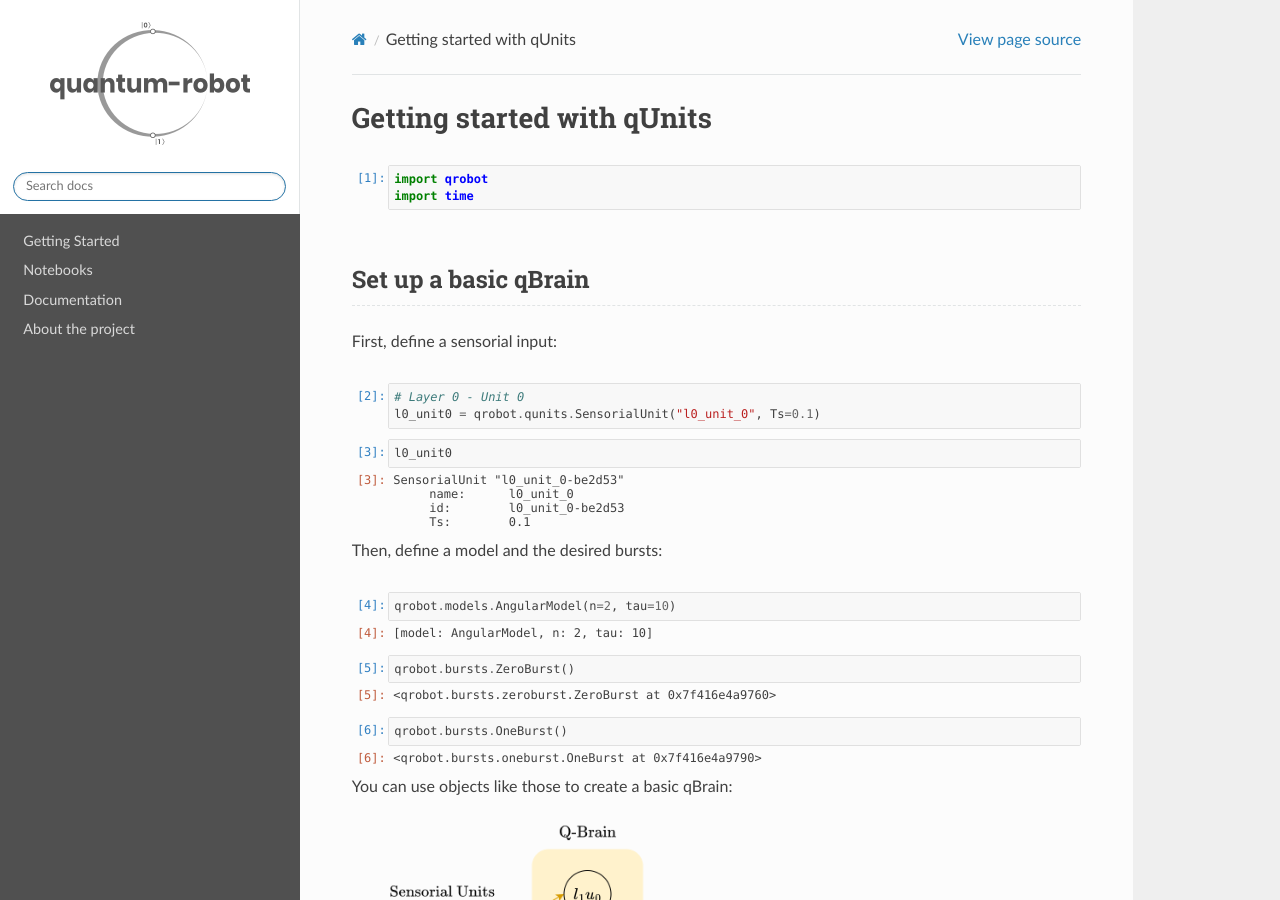
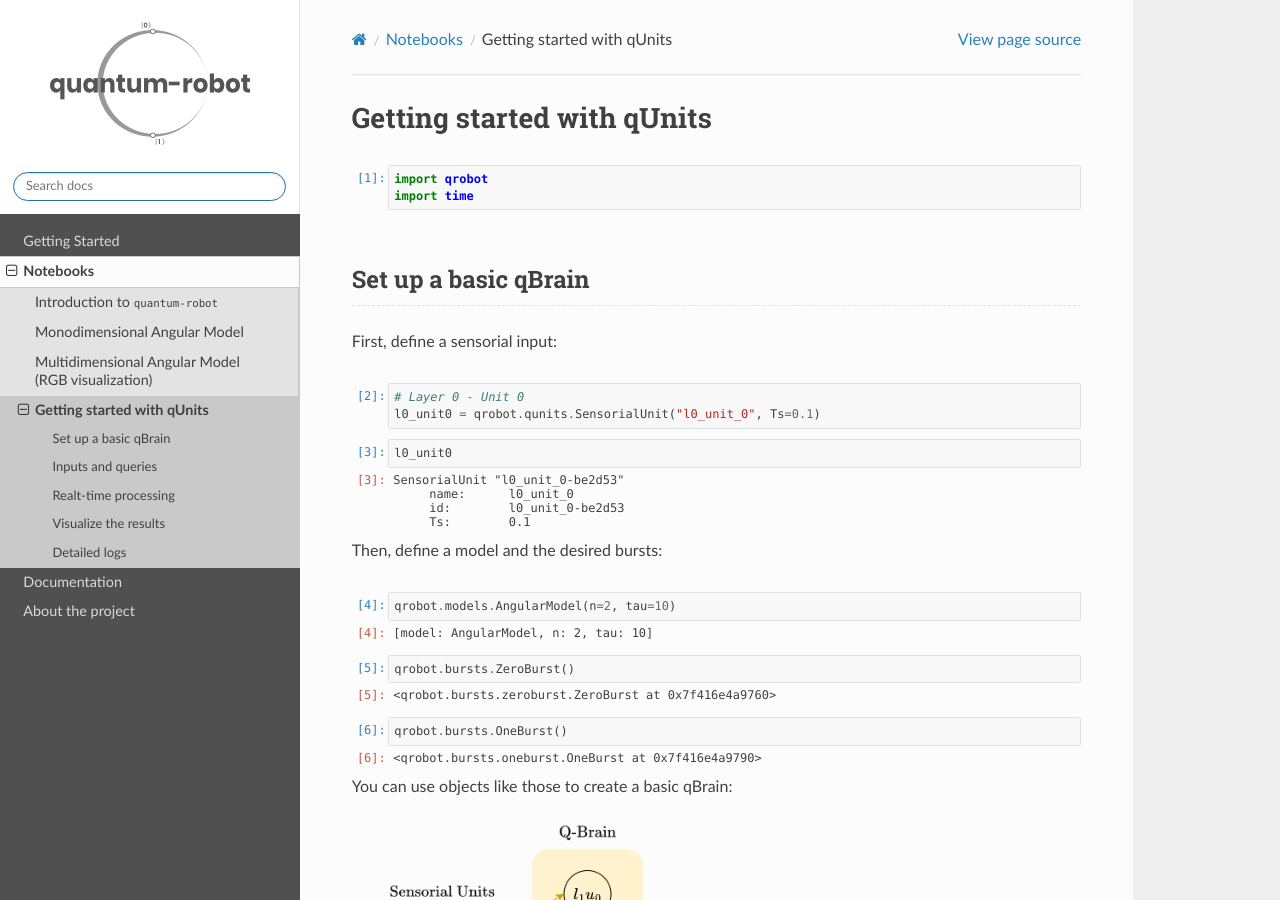
Before and after one commit to Davidelanz/quantum-robot, a Sphinx documentation site: the page built from docs/notebooks/06_qunits_getting_started.ipynb, in a window 1280 px wide and 900 px high. Built offline with Sphinx 7.4.7 and the Read the Docs theme 2.0.0, drawn with Linux system fonts in a browser that asks for light colours; pages that are not in the unit, such as notebooks, are missing from menus.

Commit message:
docs: Updated notebooks

```diff
--- a/docs/notebooks/notebooks.rst
+++ b/docs/notebooks/notebooks.rst
@@ -13,4 +13,4 @@ Several notebooks are available to get started with the package and its capabili
     03_multidimensional_angular_model.ipynb
     04_linear_angular_model_comparison.ipynb
     05_computation_speed_benchmark.ipynb
-    qunits_demo.ipynb
+    06_qunits_getting_started.ipynb
```
